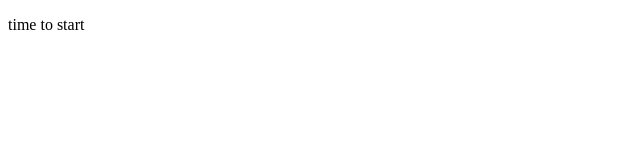
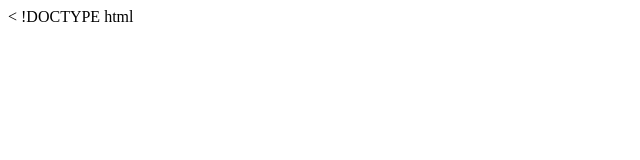
Before and after one commit to joyjwlee/Fun-Projects, a plain HTML site: page Self.html in a window 1280 px wide. Shown: the whole page, without its empty margins (0-640 px from the left). Drawn offline with Linux system fonts and the light colour scheme.

Commit message:
Who knew html quine is so hard... NOT DONE YET

```diff
--- a/Self.html
+++ b/Self.html
@@ -1,11 +1,56 @@
+<!DOCTYPE html>
+<html>
+
+<head>
+    <style type="text/css">
+        div.nospaces {
+            margin: 0;
+            display: inline-block;
+            float: left;
+        }
+    </style>
+</head>
+
+<body>
+    <a class="nospaces" id="less than"></a>
+    <a class="nospaces" id="doct"></a>
+    <p id="less than"></p>
+
+    <script>
+        var q = String.fromCharCode(34);
+        var lt = String.fromCharCode(60);
+        var gt = String.fromCharCode(62);
+        document.getElementById("less than").innerHTML = lt;
+        document.getElementById("doct").innerHTML = "!DOCTYPE html";
+    </script>
+</body>
+
+</html>
+
+<!--
 <!DOCTYPE html>
 <html>
 
 <body>
-    <p id="Quine"></p>
+    <p id="less than"></p>
+    <p id="less than"></p>
+    <p id="less than"></p>
+
     <script>
-        document.getElementById("Quine").innerHTML = "time to start";
+        var q = String.fromCharCode(34);
+        var lt = String.fromCharCode(60);
+        var gt = String.fromCharCode(62);
+        var lines = [
+            //string.concat(lt, "!DOCTYPE html"),
+            "<>",
+            gt];
+        for (i = 0; i < lines.length; i++) {
+            //document.getElementById("Quine").innerHTML += lines[i] + "<br>";
+        }
+
+
+        document.getElementById("Quine").innerHTML = q.concat("why");
     </script>
 </body>
 
-</html>
+</html>-->
```
